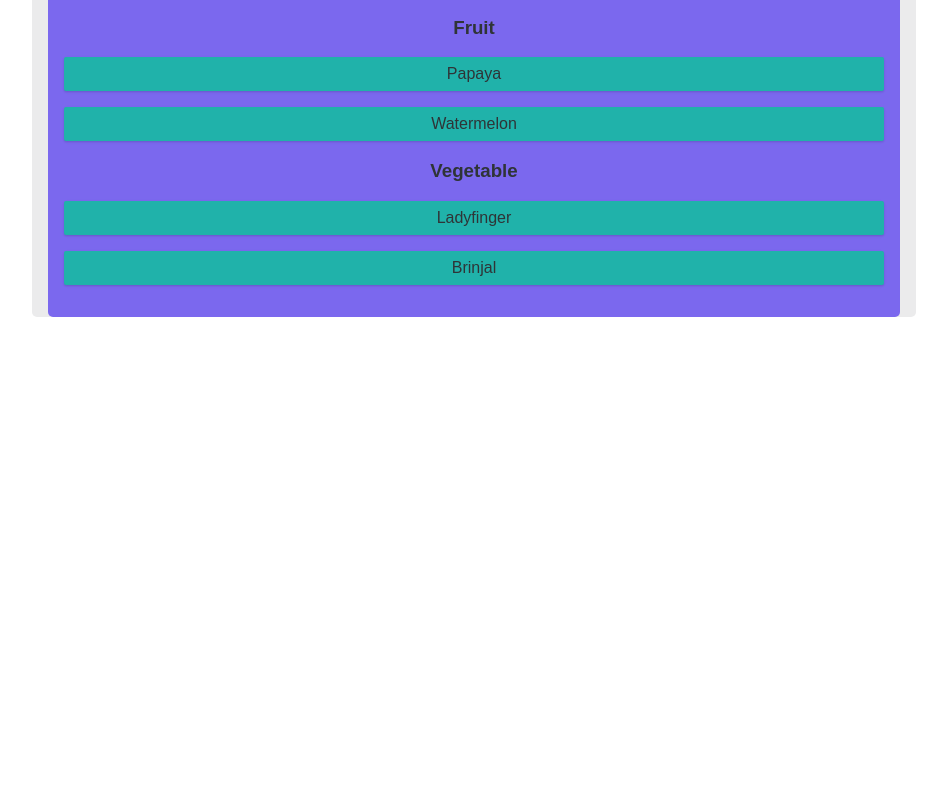
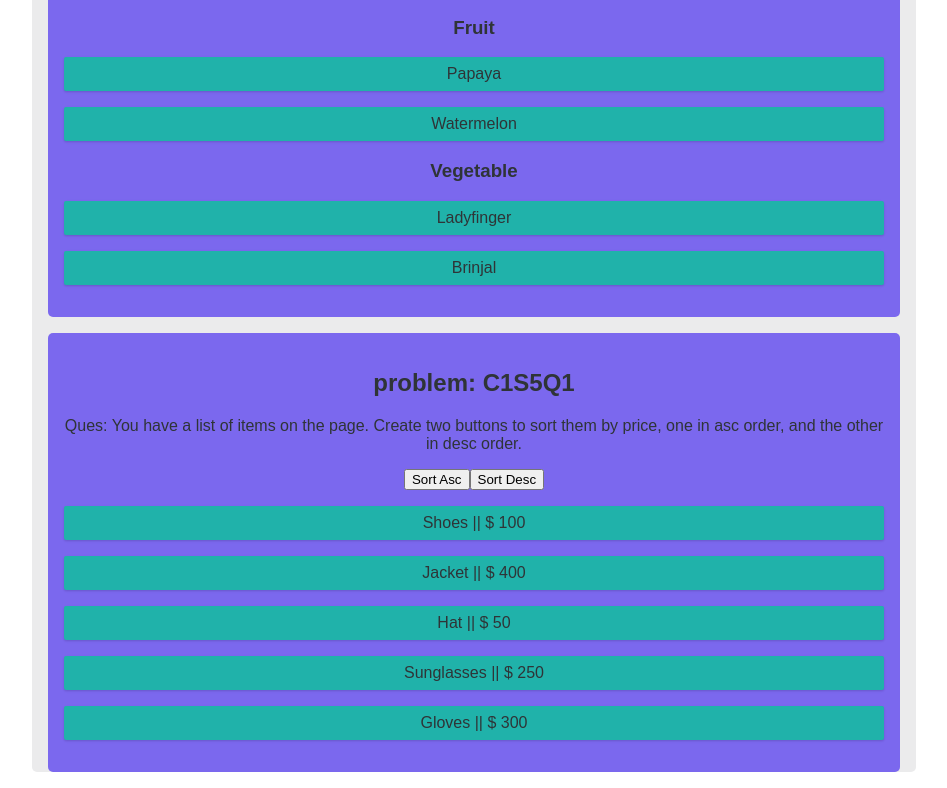
Before and after one commit to SK02K1/np3-solutions, a React (Create React App) app: page /cycles/1 in a window 1280 px wide. Shown: the part 4780-5568 px from the top of the page, without its empty margins (166-1113 px from the left). Before the commit the page ends 5113 px from the top, so only its background shows below. Built offline with nearby package versions, Linux system fonts and the light colour scheme.

Commit message:
feat: add problem C1S5Q1 solution

```diff
--- a/src/data/cycles.js
+++ b/src/data/cycles.js
@@ -2,7 +2,7 @@ import { C1S1Q1, C1S1Q2, C1S1QS } from "../solutions/cycle-1/set-1";
 import { C1S2Q1, C1S2Q2, C1S2QS } from "../solutions/cycle-1/set-2";
 import { C1S3Q1, C1S3Q2, C1S3QS } from "../solutions/cycle-1/set-3";
 import { C1S4Q1, C1S4Q2, C1S4QS } from "../solutions/cycle-1/set-4";
-
+import { C1S5Q1 } from "../solutions/cycle-1/set-5";
 export const cycles = [
   {
     id: "1",
@@ -19,7 +19,8 @@ export const cycles = [
       <C1S3QS />,
       <C1S4Q1 />,
       <C1S4Q2 />,
-      <C1S4QS />
+      <C1S4QS />,
+      <C1S5Q1 />
     ]
   }
 ];
--- /dev/null
+++ b/src/solutions/cycle-1/set-5/QuesOne.jsx
@@ -0,0 +1,71 @@
+import { useState } from "react";
+
+const data = [
+  {
+    id: 1,
+    productName: "Shoes",
+    productPrice: 100
+  },
+  {
+    id: 2,
+    productName: "Jacket",
+    productPrice: 400
+  },
+  {
+    id: 3,
+    productName: "Hat",
+    productPrice: 50
+  },
+  {
+    id: 4,
+    productName: "Sunglasses",
+    productPrice: 250
+  },
+  {
+    id: 5,
+    productName: "Gloves",
+    productPrice: 300
+  }
+];
+
+const getSortedProducts = (products, sortBy) => {
+  switch (sortBy) {
+    case "LOW_TO_HIGH":
+      return [...products].sort((a, b) => a.productPrice - b.productPrice);
+    case "HIGH_TO_LOW":
+      return [...products].sort((a, b) => b.productPrice - a.productPrice);
+    default:
+      return [...products];
+  }
+};
+
+export const QuesOne = () => {
+  const [products, setProducts] = useState(data);
+  const [sortBy, setSortBy] = useState(null);
+
+  const sortByHandler = (action) => setSortBy(action);
+  const sortedProducts = getSortedProducts(products, sortBy);
+
+  return (
+    <div className="solution">
+      <h2>problem: C1S5Q1</h2>
+      <p>
+        Ques: You have a list of items on the page. Create two buttons to sort
+        them by price, one in asc order, and the other in desc order.{" "}
+      </p>
+      <button onClick={() => sortByHandler("LOW_TO_HIGH")}>Sort Asc</button>
+      <button onClick={() => sortByHandler("HIGH_TO_LOW")}>Sort Desc</button>
+      <div>
+        {sortedProducts.map((productData) => {
+          const { id, productName, productPrice } = productData;
+          return (
+            <div key={id} className="list-item">
+              <span>{productName}</span> {" || "}
+              <span>$ {productPrice}</span>
+            </div>
+          );
+        })}
+      </div>
+    </div>
+  );
+};
--- /dev/null
+++ b/src/solutions/cycle-1/set-5/index.js
@@ -0,0 +1 @@
+export { QuesOne as C1S5Q1 } from "./QuesOne";
```
